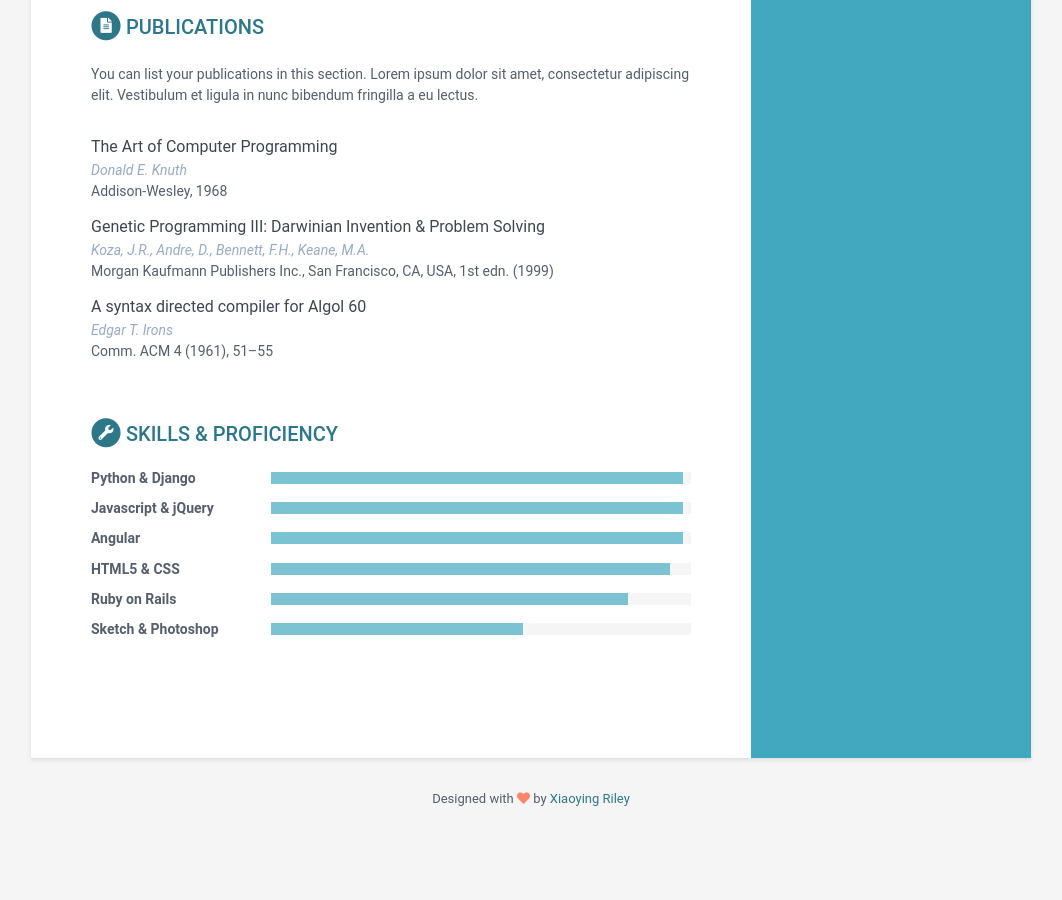
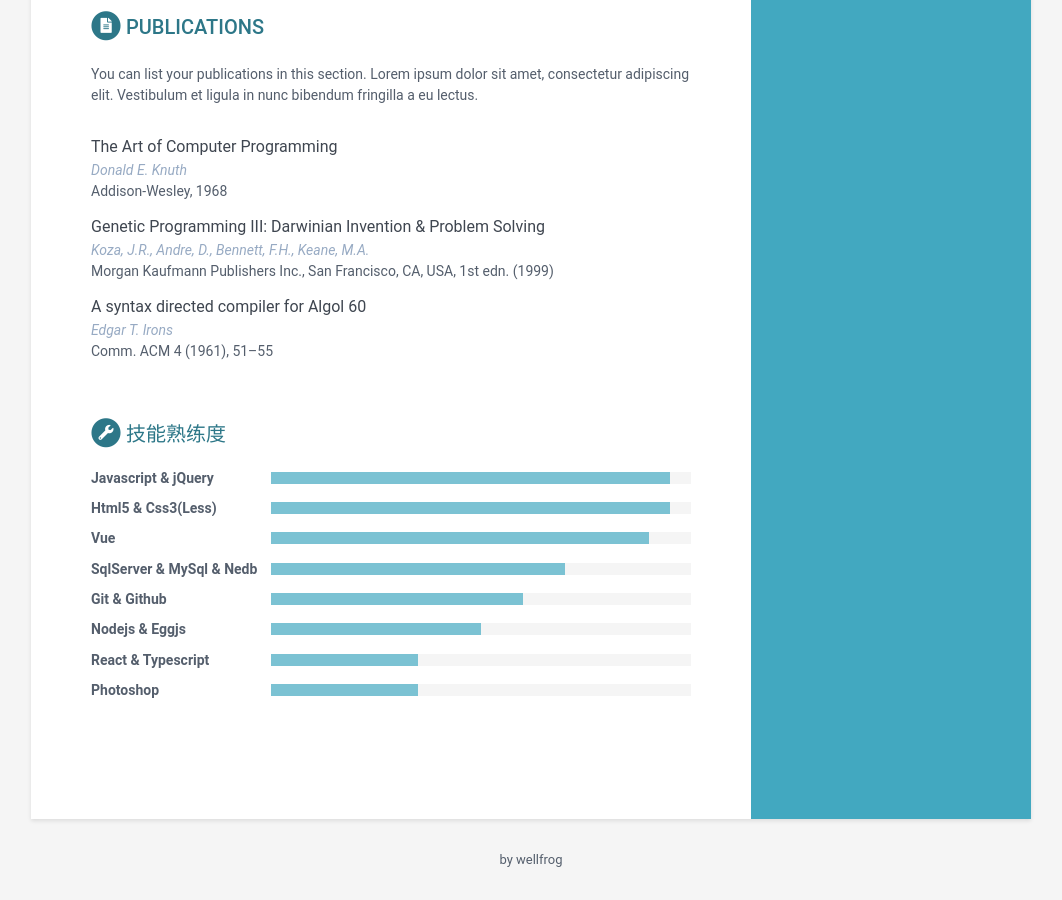
Before and after one commit to wellfrog16/cv, a Jekyll site: the page built from index.html, in a window 1280 px wide and 900 px high, scrolled down 1541 px. Shown: the whole window, without its empty margins (109-1171 px from the left). Built offline with Jekyll 4.4.1, drawn with Linux system fonts in a browser that asks for light colours; before the commit the page ends 2381 px from its top, so only the background shows below that.

Commit message:
更新技能

```diff
--- a/_data/data.yml
+++ b/_data/data.yml
@@ -175,26 +175,32 @@ publications:
         conference: "Comm. ACM 4 (1961), 51–55"
 
 skills:
-    title: Skills &amp; Proficiency
+    title: 技能熟练度
 
     toolset:
-      - name: Python & Django
-        level: 98%
-
       - name: Javascript & jQuery
-        level: 98%
-
-      - name: Angular
-        level: 98%
-
-      - name: HTML5 & CSS
         level: 95%
 
-      - name: Ruby on Rails
-        level: 85%
+      - name: Html5 & Css3(Less)
+        level: 95%
 
-      - name: Sketch & Photoshop
+      - name: Vue
+        level: 90%
+
+      - name: SqlServer & MySql & Nedb
+        level: 70%
+
+      - name: Git & Github
         level: 60%
 
+      - name: Nodejs & Eggjs
+        level: 50%
+
+      - name: React & Typescript
+        level: 35%
+
+      - name: Photoshop
+        level: 35%
+
 footer: >
-    Designed with <i class="fas fa-heart"></i> by <a href="http://themes.3rdwavemedia.com" target="_blank" rel="nofollow">Xiaoying Riley</a>
+    by wellfrog
```
